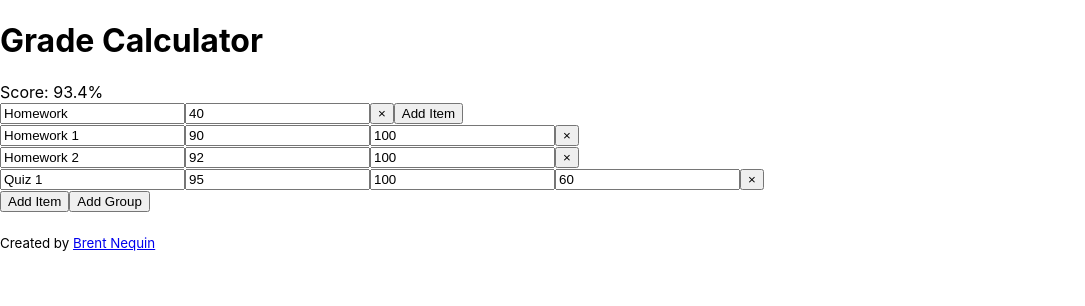
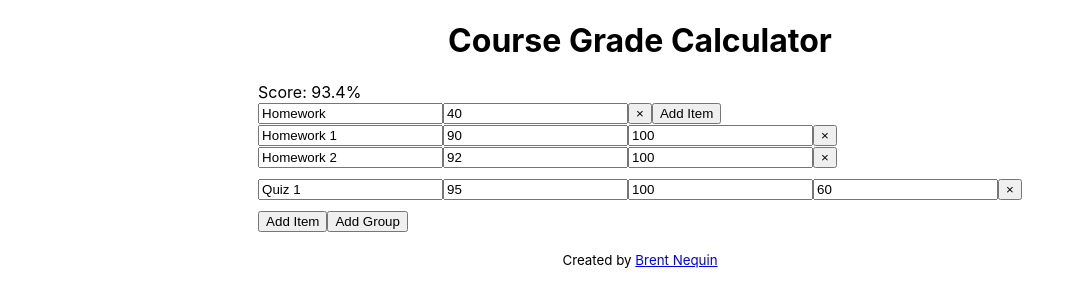
Before and after one commit to brentnequin/course-grade-calculator, a React (Create React App) app: page / in a window 1280 px wide. Shown: the top 306 px of the page, without its empty margins (0-1085 px from the left). Built offline with nearby package versions, Linux system fonts and the light colour scheme.

Commit message:
centered, added margin to items

```diff
--- a/public/index.html
+++ b/public/index.html
@@ -6,8 +6,8 @@
     <meta name="viewport" content="width=device-width, initial-scale=1" />
     <meta name="theme-color" content="#000000" />
     <meta
-      name="description"
-      content="Web site created using create-react-app"
+      name="Course Grade Calculator"
+      content="Web application designed to calculate current or forseeable course grade."
     />
     <title>React App</title>
   </head>
--- a/src/App.css
+++ b/src/App.css
@@ -1,9 +1,30 @@
 .App {
-  margin: 0;
+  width: 100%;
+  height: 100%;
 }
 
 .App-header {
+  display: flex;
+  align-items: center;
+  justify-content: center;
+}
+
+.App-main {
+  display: flex;
+  align-items: center;
+  justify-content: center;
+}
+
+.App-footer {
+  margin-top: 20px;
+  display: flex;
+  align-items: center;
+  justify-content: center;
 }
 
 .App-link {
 }
+
+.item:not(:last) {
+  margin-bottom: 10px;
+}
--- a/src/App.js
+++ b/src/App.js
@@ -5,13 +5,12 @@ function App() {
   return (
     <div className="App">
       <header className="App-header">
-        <h1>Grade Calculator</h1>
+        <h1>Course Grade Calculator</h1>
       </header>
-      <main>
+      <main className="App-main">
         <GradeCalculator />
       </main>
       <footer className="App-footer">
-        <br></br>
         <small>Created by <a href="http://brentnequin.com">Brent Nequin</a></small>
       </footer>
     </div>
--- a/src/Components/GradeCalculator.js
+++ b/src/Components/GradeCalculator.js
@@ -5,6 +5,14 @@ import Score from "./Score";
 
 function isGroup(item) {
     return "groupList" in item;
+}
+
+const itemStyle = {
+    marginBottom: '10px',
+}
+
+const groupStyle = {
+    marginBottom: '10px',
 }
 
 export default class GradeCalculator extends React.Component {
@@ -197,6 +205,7 @@ export default class GradeCalculator extends React.Component {
                 return <Group
                     key={item.id}
                     index={item.id}
+                    style={groupStyle}
                     list={item.groupList}
                     groupName={item.groupName}
                     groupWeight={item.groupWeight}
@@ -209,6 +218,7 @@ export default class GradeCalculator extends React.Component {
             return <Item
                 key={item.id}
                 index={item.id}
+                style={itemStyle}
                 itemName={item.itemName}
                 itemScore={item.itemScore}
                 itemScoreMax={item.itemScoreMax}
--- a/src/Components/Group.js
+++ b/src/Components/Group.js
@@ -16,7 +16,7 @@ export default class Group extends React.Component {
             />
         );
         return (
-            <div>
+            <div style={this.props.style}>
                 <input
                     name="groupName"
                     type="text"
--- a/src/Components/Item.js
+++ b/src/Components/Item.js
@@ -3,7 +3,7 @@ import React from "react";
 export default class Item extends React.Component {
     render() {
         return (
-            <div>
+            <div style={this.props.style}>
                 <input
                     name="itemName"
                     type="text"
```
